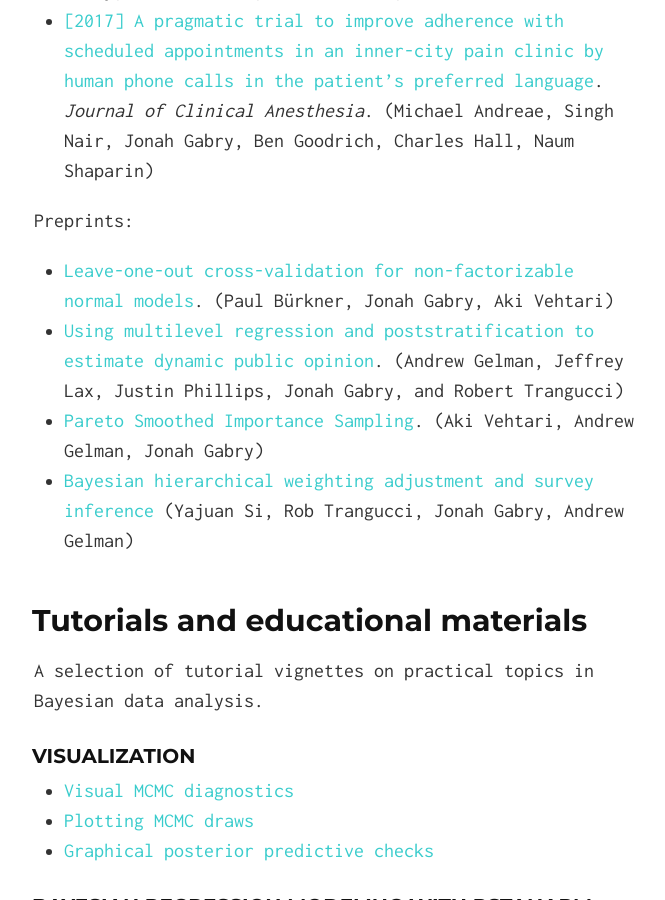
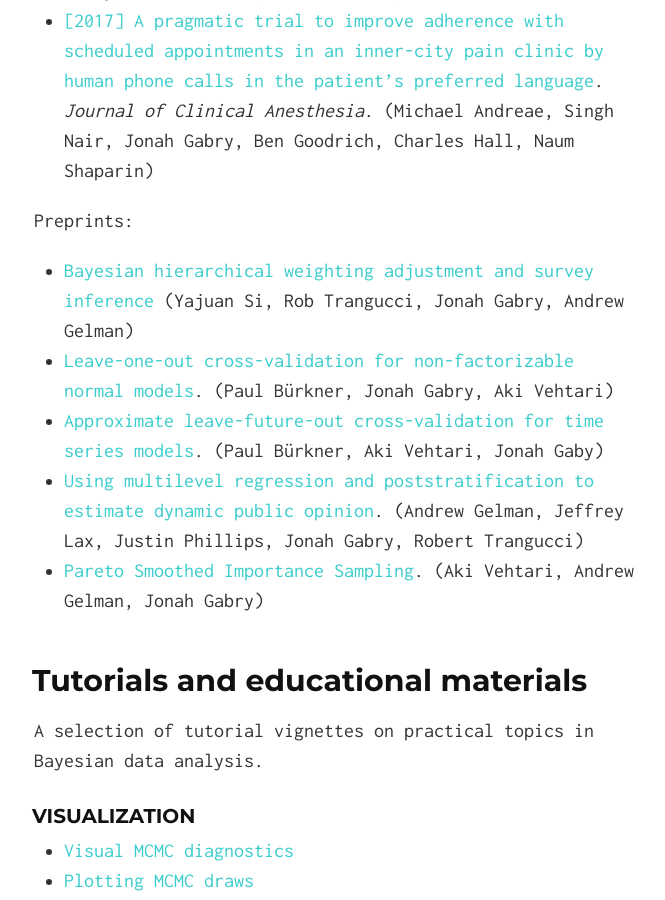
Before and after one commit to kendyteng/kendyteng.github.io, a Jekyll site: the page built from software-and-papers/index.md, in a window 1280 px wide and 900 px high, scrolled down 3975 px. Shown: the whole window, without its empty margins (306-971 px from the left). Built offline with Jekyll 4.4.1, drawn with Linux system fonts in a browser that asks for light colours; nearby versions of some CDN libraries; some of the changed text lies outside the part shown.

Commit message:
Update index.md

```diff
--- a/software-and-papers/index.md
+++ b/software-and-papers/index.md
@@ -134,10 +134,11 @@ The package implements the methods described in these papers with Aki and Andrew
 
 Preprints:
 
+* [Bayesian hierarchical weighting adjustment and survey inference](https://arxiv.org/pdf/1707.08220) (Yajuan Si, Rob Trangucci, Jonah Gabry, Andrew Gelman)
 * [Leave-one-out cross-validation for non-factorizable normal models](https://arxiv.org/pdf/1810.10559.pdf). (Paul Bürkner, Jonah Gabry, Aki Vehtari)
-* [Using multilevel regression and poststratification to estimate dynamic public opinion](http://www.stat.columbia.edu/~gelman/research/unpublished/MRT(1).pdf). (Andrew Gelman, Jeffrey Lax, Justin Phillips, Jonah Gabry, and Robert Trangucci)
+* [Approximate leave-future-out cross-validation for time series models](https://arxiv.org/pdf/1902.06281.pdf). (Paul Bürkner, Aki Vehtari, Jonah Gaby)
+* [Using multilevel regression and poststratification to estimate dynamic public opinion](http://www.stat.columbia.edu/~gelman/research/unpublished/MRT(1).pdf). (Andrew Gelman, Jeffrey Lax, Justin Phillips, Jonah Gabry, Robert Trangucci)
 * [Pareto Smoothed Importance Sampling](https://arxiv.org/pdf/1507.02646). (Aki Vehtari, Andrew Gelman, Jonah Gabry)
-* [Bayesian hierarchical weighting adjustment and survey inference](https://arxiv.org/pdf/1707.08220) (Yajuan Si, Rob Trangucci, Jonah Gabry, Andrew Gelman)
 
 
 ## Tutorials and educational materials
```
Also changed, not shown: other parts of software-and-papers/index.md (+1 -1 lines).
